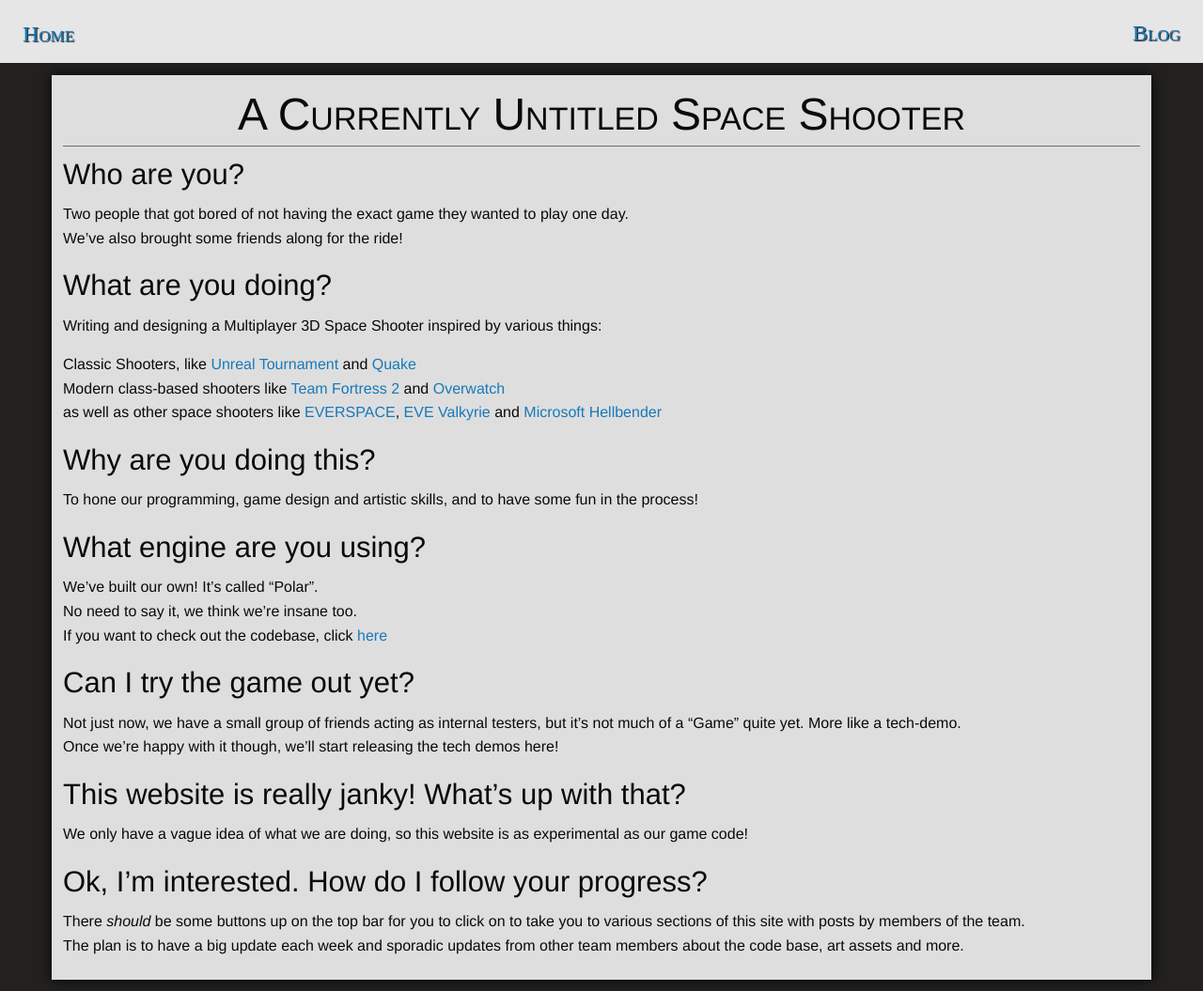
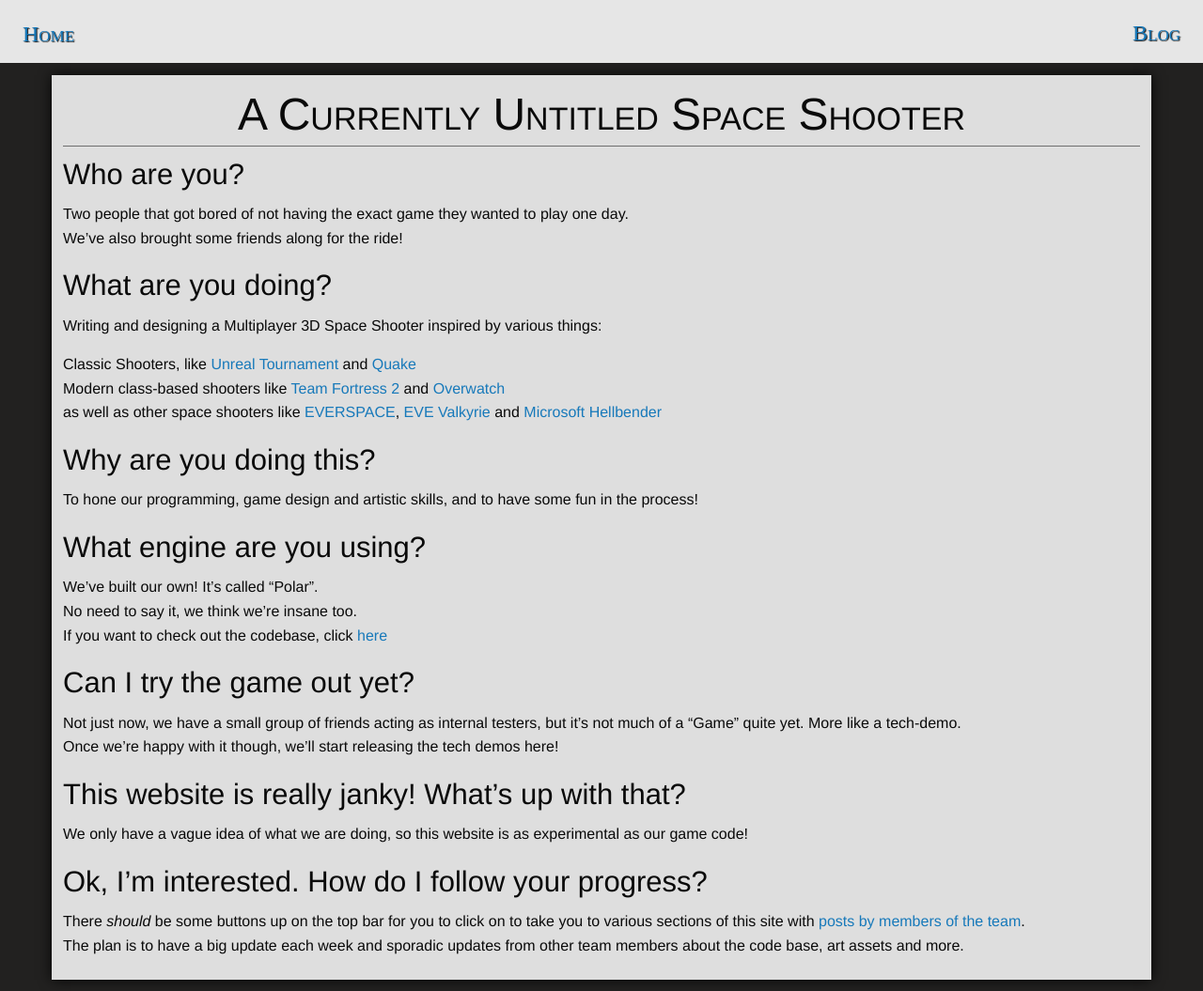
Before and after one commit to ori-sky/polar-space, a Jekyll site: the page built from index.md, in a window 1280 px wide. Shown: the whole page at 94% size. Built offline with Jekyll 4.4.1, drawn with Linux system fonts in a browser that asks for light colours; some web fonts are replaced; our own code applies the rules of GitHub Pages for plain Markdown files; some of the changed lines change nothing that is shown.

Commit message:
index.md updated from https://stackedit.io/

```diff
--- a/index.md
+++ b/index.md
@@ -28,10 +28,11 @@
 We only have a vague idea of what we are doing, so this website is as experimental as our game code! <br>
 
 ### Ok, I'm interested. How do I follow your progress?
-There *should* be some buttons up on the top bar for you to click on to take you to various sections of this site with posts by members of the team.
+There *should* be some buttons up on the top bar for you to click on to take you to various sections of this site with [posts by members of the team](/polar-space/blog/).
 The plan is to have a big update each week and sporadic updates from other team members about the code base, art assets and more.
 <!--stackedit_data:
-eyJoaXN0b3J5IjpbLTQ2NDQ1NzcwMywtNTgyMTcwNDQ4LDU1NT
-Y1ODg5NSwtNjAyNjEyNzA3LC0xOTYwMjcyMzE2LC0xMjAyODYx
-NTA3LC0yNDUzMjI5NDQsNDMxMjgxMDAyXX0=
+eyJoaXN0b3J5IjpbLTIxMjI1ODkzNDQsLTQ2NDQ1NzcwMywtNT
+gyMTcwNDQ4LDU1NTY1ODg5NSwtNjAyNjEyNzA3LC0xOTYwMjcy
+MzE2LC0xMjAyODYxNTA3LC0yNDUzMjI5NDQsNDMxMjgxMDAyXX
+0=
 -->
```
